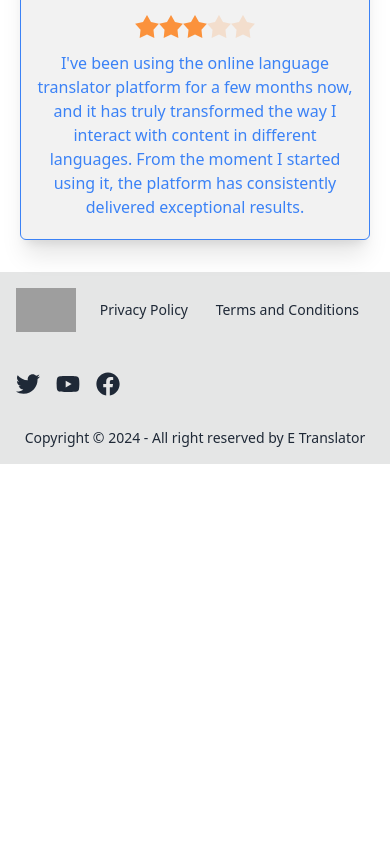
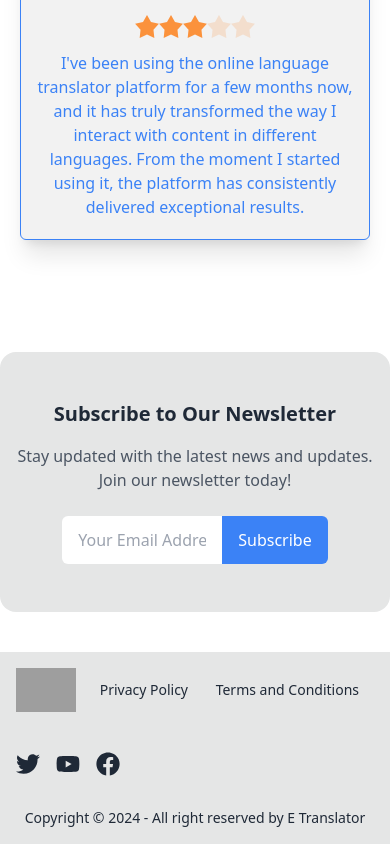
Before and after one commit to CodeCraft1234/E-Translator-Client, a React (Vite) app: page / in a window 390 px wide. Shown: the part 3816-4660 px from the top of the page. Before the commit the page ends 4280 px from the top, so only its background shows below. Built offline with nearby package versions, Linux system fonts and the light colour scheme; grey boxes are pictures that could not be loaded.

Commit message:
adds the contact part

```diff
--- a/package.json
+++ b/package.json
@@ -14,6 +14,7 @@
     "match-sorter": "^6.3.1",
     "react": "^18.2.0",
     "react-dom": "^18.2.0",
+    "react-hot-toast": "^2.4.1",
     "react-icons": "^5.0.1",
     "react-router-dom": "^6.16.0",
     "sort-by": "^1.2.0"
--- a/src/Components/Navbar/Navbar.jsx
+++ b/src/Components/Navbar/Navbar.jsx
@@ -33,7 +33,7 @@ const NavBar = () => {
   //       });
   //   };
   return (
-    <div className="navbar bg-base-100 lg:px-20 md:px-10 px-5 shadow-md fixed z-10 container border-b mx-auto top-0">
+    <div className="navbar bg-base-100 lg:px-20 md:px-10 px-5 shadow-md fixed z-10 top-0 border-b">
       <div className="navbar-start">
         <div className="dropdown">
           <label tabIndex={0} className="btn btn-ghost lg:hidden">
@@ -66,6 +66,9 @@ const NavBar = () => {
               <NavLink to={"/translate"}>Translate</NavLink>
             </li>
             <li>
+              <NavLink to={"/contact"}>Contact</NavLink>
+            </li>
+            <li>
               <NavLink to={"/blogs"}>Blogs</NavLink>
             </li>
           </ul>
@@ -90,6 +93,9 @@ const NavBar = () => {
           </li>
           <li>
             <NavLink to={"/translate"}>Translate</NavLink>
+          </li>
+          <li>
+            <NavLink to={"/contact"}>Contact</NavLink>
           </li>
           <li>
             <NavLink to={"/blogs"}>Blogs</NavLink>
@@ -126,7 +132,6 @@ const NavBar = () => {
           </svg>
         </label>
 
-
         <div className="dropdown dropdown-end">
           <label tabIndex={0} className="btn btn-ghost btn-circle avatar">
             <div className="w-10 rounded-full">
@@ -157,7 +162,6 @@ const NavBar = () => {
         <Link to="/login">
           <button className="btn btn-sm  btn-ghost">Login</button>
         </Link>
-
       </div>
     </div>
   );
--- /dev/null
+++ b/src/Components/NewsLetter/NewsLetter.jsx
@@ -0,0 +1,50 @@
+import { useState } from "react";
+import toast from "react-hot-toast";
+
+const NewsLetter = () => {
+  const [email, setEmail] = useState("");
+  const handleSubscribeClick = () => {
+    if (email === "") {
+      toast.error("Please enter a valid email address.", {});
+      return;
+    }
+    const emailSent = true;
+    if (emailSent) {
+      toast.success("Thanks for subscribing to our newsletter", {});
+    }
+  };
+
+  return (
+    <div className="mt-20 mb-10">
+      <section className="bg-base-300 py-12 rounded-2xl">
+        <div className="container mx-auto">
+          <h2 className="lg:text-2xl md:text-2xl text-xl px-3 font-bold mb-4 text-center">
+            Subscribe to Our Newsletter
+          </h2>
+          <p className="text-gray-600 mb-6 px-3 text-center">
+            Stay updated with the latest news and updates. Join our newsletter
+            today!
+          </p>
+          <div className="flex px-3 text-center justify-center">
+            <input
+              type="email"
+              className="lg:w-full md:w-full w-[160px] py-3 px-4 rounded-l-md focus:outline-none"
+              placeholder="Your Email Address"
+              value={email}
+              onChange={(e) => setEmail(e.target.value)}
+            />
+            <button
+              className="bg-blue-500 text-white py-3 px-4 rounded-r-md hover:bg-blue-600"
+              type="submit"
+              onClick={handleSubscribeClick}
+            >
+              Subscribe
+            </button>
+          </div>
+        </div>
+      </section>
+    </div>
+  );
+};
+
+export default NewsLetter;
--- a/src/Home/Home.jsx
+++ b/src/Home/Home.jsx
@@ -1,12 +1,17 @@
-
-
+import Banner from "../Components/Banner/Banner";
+import NewsLetter from "../Components/NewsLetter/NewsLetter";
+import Package from "../Components/Package/Package";
+import Review from "../Components/Review/Review";
 
 const Home = () => {
-    return (
-        <div className="container mx-auto">
-
-        </div>
-    );
+  return (
+    <div className="container mx-auto">
+      <Banner></Banner>
+      <Package></Package>
+      <Review></Review>
+      <NewsLetter></NewsLetter>
+    </div>
+  );
 };
 
 export default Home;
--- a/src/Pages/ContactUs/ContactUs.jsx
+++ b/src/Pages/ContactUs/ContactUs.jsx
@@ -1,30 +1,60 @@
-
-
 const ContactUs = () => {
   return (
     <div className="bg-white">
-            <div className="grid max-w-screen-xl grid-cols-1  gap-8 px-8 py-16 mx-auto rounded-lg md:grid-cols-2 md:px-12 lg:px-16 xl:px-32 dark:bg-gray-800 dark:text-gray-100">
-	<div className="flex flex-col justify-between">
+      <div className="grid max-w-screen-xl mt-10 grid-cols-1  gap-8 px-8 py-16 mx-auto rounded-lg md:grid-cols-2 md:px-12 lg:px-16 xl:px-32 dark:bg-gray-800 dark:text-gray-100">
+        <div className="flex flex-col justify-between mt-10">
           <div className="space-y-2">
-			<h2 className="text-4xl font-bold leadi lg:text-5xl">Let's talk!</h2>
-			<div className="dark:text-gray-400">Vivamus in nisl metus? Phasellus.</div>
+            <h2 className="text-4xl font-bold leadi lg:text-5xl">
+              Let's talk!
+            </h2>
+            <div className="dark:text-gray-400">
+              Vivamus in nisl metus? Phasellus.
             </div>
-		<img src="assets/svg/doodle.svg" alt="" className="p-6 h-52 md:h-64" />
+          </div>
+          <img
+            src="assets/svg/doodle.svg"
+            alt=""
+            className="p-6 h-52 md:h-64"
+          />
         </div>
         <form novalidate="" className="space-y-6">
           <div>
-			<label for="name" className="text-sm">Full name</label>
-			<input id="name" type="text" placeholder="" className="w-full p-3 rounded dark:bg-gray-800" />
+            <label for="name" className="text-base font-semibold">
+              Full name
+            </label>
+            <input
+              id="name"
+              type="text"
+              placeholder=""
+              className="w-full p-3 rounded-lg dark:bg-gray-800 border-2"
+            />
           </div>
           <div>
-			<label for="email" className="text-sm">Email</label>
-			<input id="email" type="email" className="w-full p-3 rounded dark:bg-gray-800" />
+            <label for="email" className="text-base font-semibold">
+              Email
+            </label>
+            <input
+              id="email"
+              type="email"
+              className="w-full p-3 rounded-lg dark:bg-gray-800 border-2"
+            />
           </div>
           <div>
-			<label for="message" className="text-sm">Message</label>
-			<textarea id="message" rows="3" className="w-full p-3 rounded dark:bg-gray-800"></textarea>
+            <label for="message" className="text-base font-semibold">
+              Message
+            </label>
+            <textarea
+              id="message"
+              rows="3"
+              className="w-full p-3 rounded-lg dark:bg-gray-800 border-2"
+            ></textarea>
           </div>
-		<button type="submit" className="w-full p-3 text-sm font-bold tracki uppercase rounded dark:bg-violet-400 dark:text-gray-900">Send Message</button>
+          <button
+            type="submit"
+            className='btn btn-outline border-0 border-[#d926a9] hover:bg-[#d926a9] hover:border-[#d926a9] border-b-4 hover:text-white'
+          >
+            Send Message
+          </button>
         </form>
       </div>
     </div>
--- a/src/Root.jsx
+++ b/src/Root.jsx
@@ -1,20 +1,18 @@
 import { Outlet } from "react-router-dom";
 import Navbar from "./Components/Navbar/Navbar";
 import Footer from "./Components/Footer/Footer";
-import Package from "./Components/Package/Package";
-import Review from "./Components/Review/Review";
-import Banner from "./Components/Banner/Banner";
 
+import { Toaster } from "react-hot-toast";
 
 const Root = () => {
   return (
+    <div>
+      <Navbar></Navbar>
       <div className="container mx-auto">
-            <Navbar></Navbar>
         <Outlet></Outlet>
-            <Banner></Banner>
-            <Package></Package>
-            <Review></Review>
         <Footer></Footer>
+        <Toaster />
+      </div>
     </div>
   );
 };
--- a/src/main.jsx
+++ b/src/main.jsx
@@ -7,6 +7,7 @@ import {
 import "./index.css";
 import Root from "./Root";
 import Home from "./Home/Home";
+import ContactUs from "./Pages/ContactUs/ContactUs";
 
 const router = createBrowserRouter([
   {
@@ -16,6 +17,10 @@ const router = createBrowserRouter([
       {
         path:'/',
         element:<Home></Home>
+      },
+      {
+        path:'/contact',
+        element:<ContactUs></ContactUs>
       }
     ]
   },
```
Also changed, not shown: 1 other file (tests, documents, lock files or other folders). Lines whose indentation alone changed are shown as unchanged.
